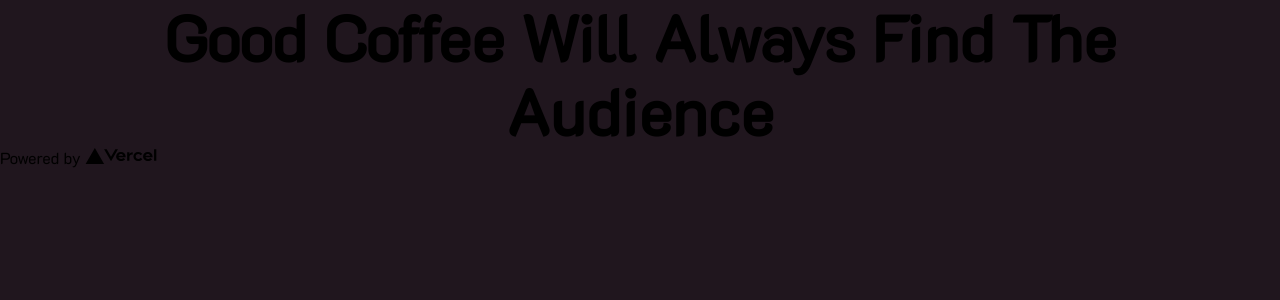
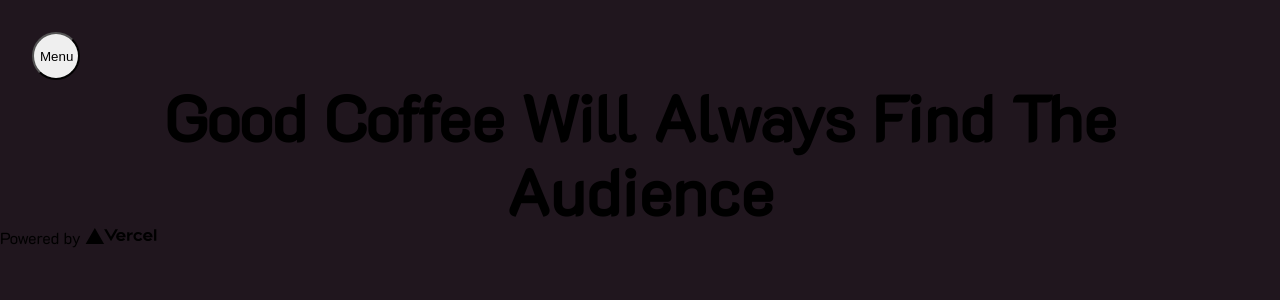
Before and after one commit to gscarv13/discover-coffee-shops, a Next.js app: page / in a window 1280 px wide. Shown: the top 300 px of the page. Built offline with nearby package versions, Linux system fonts and the light colour scheme.

Commit message:
Add <Nav />

```diff
--- /dev/null
+++ b/src/components/nav.jsx
@@ -0,0 +1,11 @@
+import styles from "./nav.module.css"
+
+const Nav = () => {
+ return (
+  <nav className={styles.nav}>
+    <button>Menu</button>
+  </nav>
+ )
+}
+
+export default Nav;
--- /dev/null
+++ b/src/components/nav.module.css
@@ -0,0 +1,9 @@
+.nav {
+  padding: 2rem 2rem 0 2rem;
+}
+
+.nav button {
+  height: 3rem;
+  width: 3rem;
+  border-radius: 100%;
+}
--- a/src/pages/_app.js
+++ b/src/pages/_app.jsx
@@ -3,9 +3,12 @@ import Image from 'next/image'
 import '../styles/globals.css'
 import styles from '../styles/Home.module.css'
 
+import Nav from '../components/nav'
+
 function MyApp({ Component, pageProps }) {
   return (
     <>
+      <Nav />
       <Component {...pageProps} />
       <footer className={styles.footer}>
         <a
```
